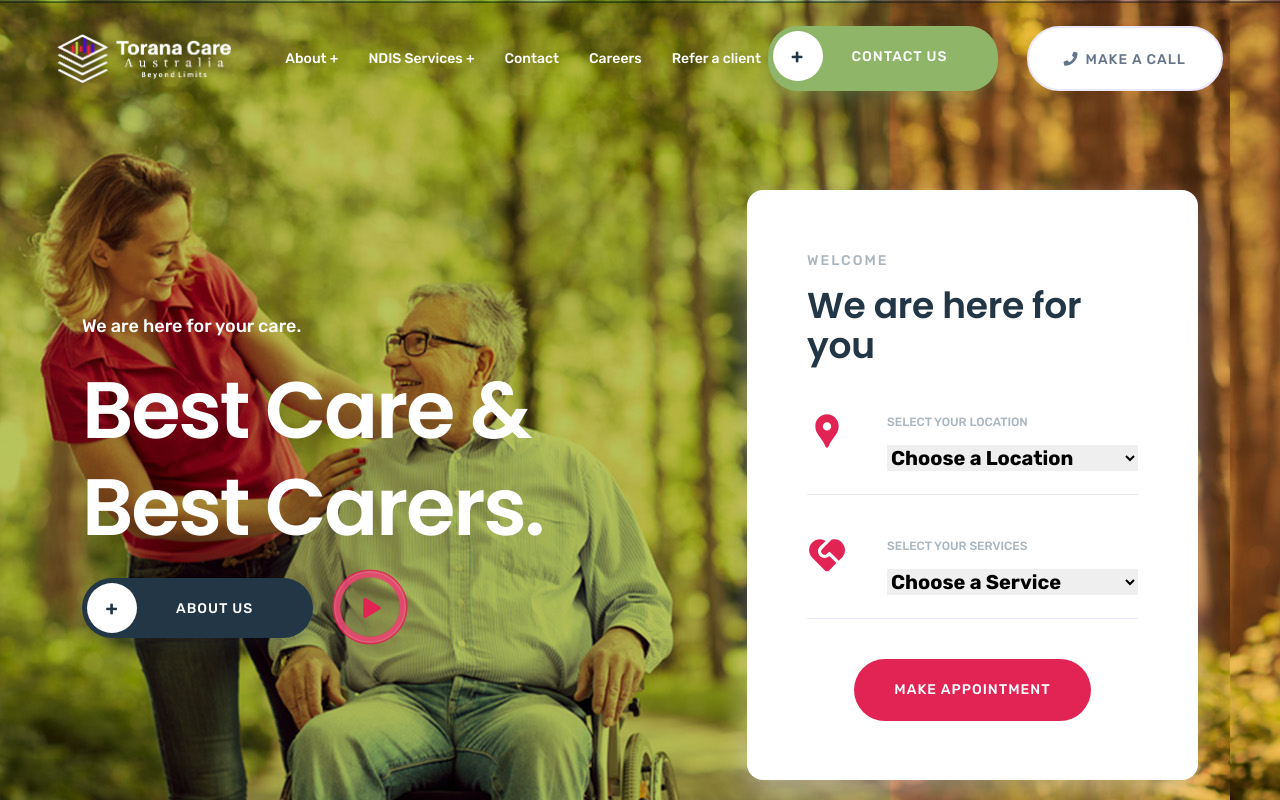
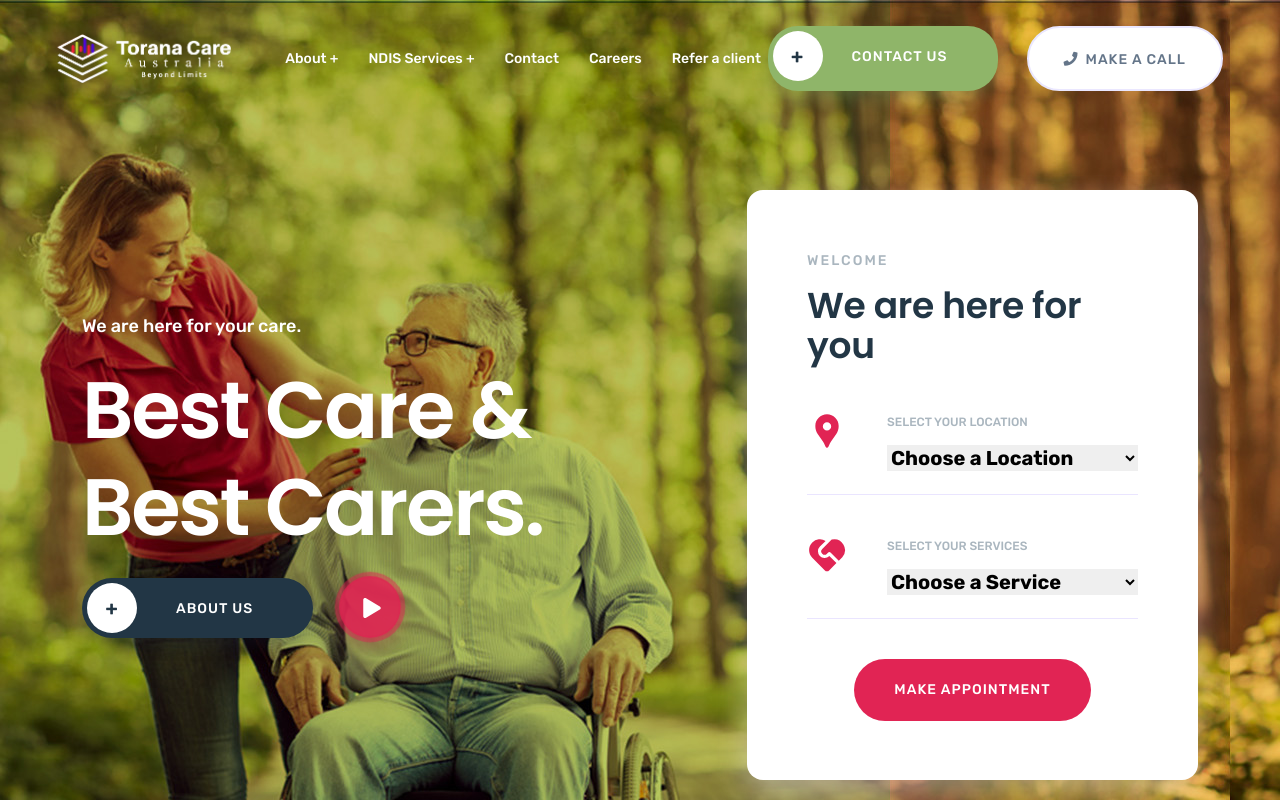
Before and after one commit to MakindeTobby/Updated-Torana, a React (Create React App) app: page / in a window 1280 px wide. Shown: the top 800 px of the page. Built offline with nearby package versions, Linux system fonts and the light colour scheme; no server answers.

Commit message:
Added Number

```diff
--- a/public/scss/_common.scss
+++ b/public/scss/_common.scss
@@ -362,26 +362,58 @@ label {
     color: #E12454;
     padding-left: 3px;
     margin-left: 27px;
-    animation: ripple 2000ms infinite;
+    position: relative;
 
 }
 
 
-@keyframes ripple {
+
+
+.play-btn::before,
+.play-btn::after {
+    content: '';
+    display: block;
+    position: absolute;
+    top: 0;
+    right: 0;
+    bottom: 0;
+    left: 0;
+    border-radius: 50%;
+    background: #e12453d8;
+    animation: ripple-1 2s infinite ease-in-out;
+    z-index: -1;
+}
+
+.play-btn::after {
+    background: #e12453e4;
+    animation: ripple-2 2s infinite ease-in-out;
+    animation-delay: 0.5s;
+}
+
+@keyframes ripple-1 {
     0% {
-        box-shadow: 0 0 0 6px #e1245324, 0 0 0 8px rgba(255, 255, 255, 0), 0 0 0 10px
-    }
-
-    50% {
-        box-shadow: 0 0 0 0px, 000 0px, 0 0 0 8px 0 0 0 0px, 0 0 0 0px
+        transform: scale(1);
+        opacity: 1;
     }
 
     100% {
-        box-shadow: 0 0 0 0px #e1245324, 0 0 0 0px rgba(255, 255, 255, 0), 0 0 0 0px #e1245324, 0 0 0 0px rgba(255, 255, 255, 0), 0 0 0 0px #e1245324, 0 0 0 0px rgba(255, 255, 255, 0), 0 0 0 0px #e1245324, 0 0 0 0px rgba(255, 255, 255, 0);
+        transform: scale(1.5);
+        opacity: 0;
+    }
+}
+
+@keyframes ripple-2 {
+    0% {
+        transform: scale(1);
+        opacity: 1;
     }
 
+    100% {
+        transform: scale(1.7);
+        opacity: 0;
+    }
+}
 
-}
 
 .play-icon {
     color: #E12454;
--- a/src/pages/Contact/ContactArea/ContactArea.js
+++ b/src/pages/Contact/ContactArea/ContactArea.js
@@ -23,9 +23,9 @@ const ContactArea = () => {
                         </div>
                         <div className="col-xl-4  col-lg-4 col-md-4 ">
                             <div className="contact text-center mb-30" style={{ height: "22rem" }}>
-                                <a href='tel:+61499322078'> <i className="fas fa-phone"></i></a>
+                                <a href='tel:+610261098099'> <i className="fas fa-phone"></i></a>
                                 <h3>Call Here</h3>
-                                <a href='tel:+61499322078'>+61 499 322 078</a>
+                                <a href='tel:+610261098099'>+61 026 109 8099</a>
                             </div>
                         </div>
                     </div>
--- a/src/pages/Home/Home/HomeHeader/HomeHeader.js
+++ b/src/pages/Home/Home/HomeHeader/HomeHeader.js
@@ -16,7 +16,7 @@ const HomeHeader = () => {
                   <div className="row d-flex align-items-center">
                      <div className="col-xl-6 offset-xl-1 col-lg-6 offset-lg-1 col-md-7 offset-md-1">
                         <div className="header-info">
-                           <span> <a href='tel:+61499322078'><i className="fas fa-phone"></i> +61 499 322 078</a></span>
+                           <span> <a href='tel:+610261098099'><i className="fas fa-phone"></i> +61 026 109 8099</a></span>
                            <span> <a href='mailto:info@toranacareaustralia.com.au'><i className="fas fa-envelope"></i> info@toranacareaustralia.com.au</a></span>
                         </div>
                      </div>
--- a/src/pages/HomeTwo/HomeTwoFooter/HomeTwoFooter.js
+++ b/src/pages/HomeTwo/HomeTwoFooter/HomeTwoFooter.js
@@ -39,7 +39,7 @@ const HomeTwoFooter = () => {
                                     </div>
                                     <div className="footer-co-content">
                                        <span>Mon to Fri : 08h30 - 18h00</span>
-                                       <a href='tel:+61499322078'><h4>+61 499 322 078</h4></a>
+                                       <a href='tel:+610261098099'><h4>+61 026 109 8099</h4></a>
                                     </div>
                                  </div>
                                  <div className="f-contact-info-box fix mb-30">
--- a/src/pages/HomeTwo/HomeTwoHeader/HomeTwoHeroSection.js
+++ b/src/pages/HomeTwo/HomeTwoHeader/HomeTwoHeroSection.js
@@ -53,11 +53,15 @@ const HomeTwoHeroSection = () => {
                                     <Link to="/about" className="primary_btn btn-icon btn-icon-blue ml-0"><span>+</span>about us</Link>
                                     <button onClick={() => setIsOpen(true)} className="play-btn popup-video" title='play short video'>
 
-                                       <FaPlay className='fs-5 play-icon'
+                                       <FaPlay className='fs-5 text-white play-icon'
 
                                        />
 
                                     </button>
+
+                                    {/* <button className="animated-btn text-white btn popup-video" href="#"><i className="fa fa-play" /></button> */}
+
+
                                  </div>
                               </div>
                            </div>
--- a/src/pages/HomeTwo/HomeTwoNavBar/HomeTwoNavBar.js
+++ b/src/pages/HomeTwo/HomeTwoNavBar/HomeTwoNavBar.js
@@ -88,7 +88,7 @@ Group/Shared Independent Living */}
                         <div className="header-right f-right d-flex">
                            <Link to="/contact" className="primary_btn btn-icon btn-icon-green"><span>+</span>contact
                               us</Link>
-                           <a href="tel:+61499322078" className="primary_btn btn-icon btn-icon-white">
+                           <a href="tel:+610261098099" className="primary_btn btn-icon btn-icon-white">
                               <i className="fas fa-phone"></i>Make A Call</a>
                         </div>
                      </div>
```
